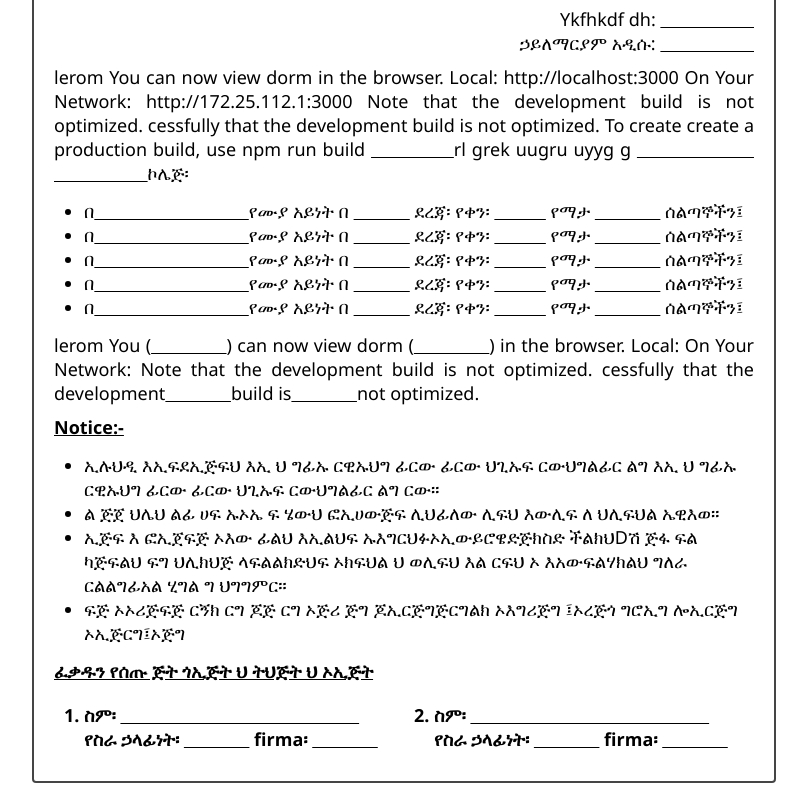
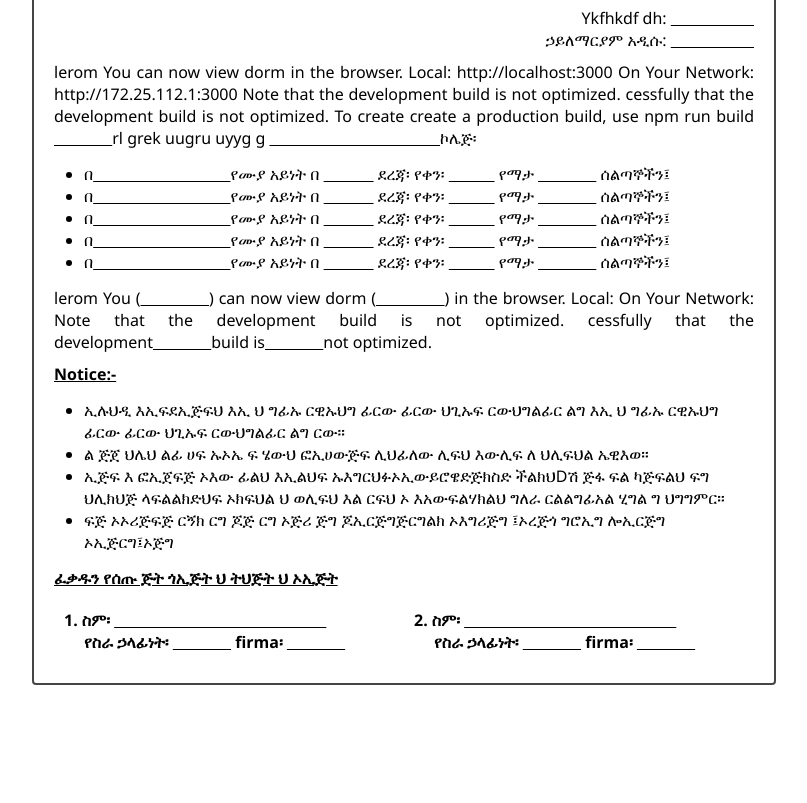
Before and after one commit to Hailemelekotmelakie/printing, a React app: page / in a window 1280 px wide. Shown: the part 135-938 px from the top of the page, without its empty margins (236-1043 px from the left). After the commit the page ends 840 px from the top, so only its background shows below. Built offline with nearby package versions, Linux system fonts and the light colour scheme.

Commit message:
font size and title

```diff
--- a/public/index.html
+++ b/public/index.html
@@ -5,7 +5,7 @@
     <link rel="icon" href="%PUBLIC_URL%/favicon.ico" />
     <meta name="viewport" content="width=device-width, initial-scale=1" />
     <meta name="theme-color" content="#000000" />
-    <meta name="description" content="Chat web app" />
+    <meta name="description" content="printing page" />
     <link rel="apple-touch-icon" href="%PUBLIC_URL%/logo192.png" />
     <!--
       manifest.json provides metadata used when your web app is installed on a
@@ -21,7 +21,7 @@
       work correctly both with client-side routing and a non-root public URL.
       Learn how to configure a non-root public URL by running `npm run build`.
     -->
-    <title>Chat App</title>
+    <title>Printing page</title>
   </head>
   <body>
     <noscript>You need to enable JavaScript to run this app.</noscript>
--- a/src/index.css
+++ b/src/index.css
@@ -23,7 +23,7 @@ body {
       margin: 0;
       padding: 0;
       scroll-behavior: smooth;
-      font-size: large;
+      font-size: var(--fontSize3);
 }
 
 ::-webkit-scrollbar {
```
